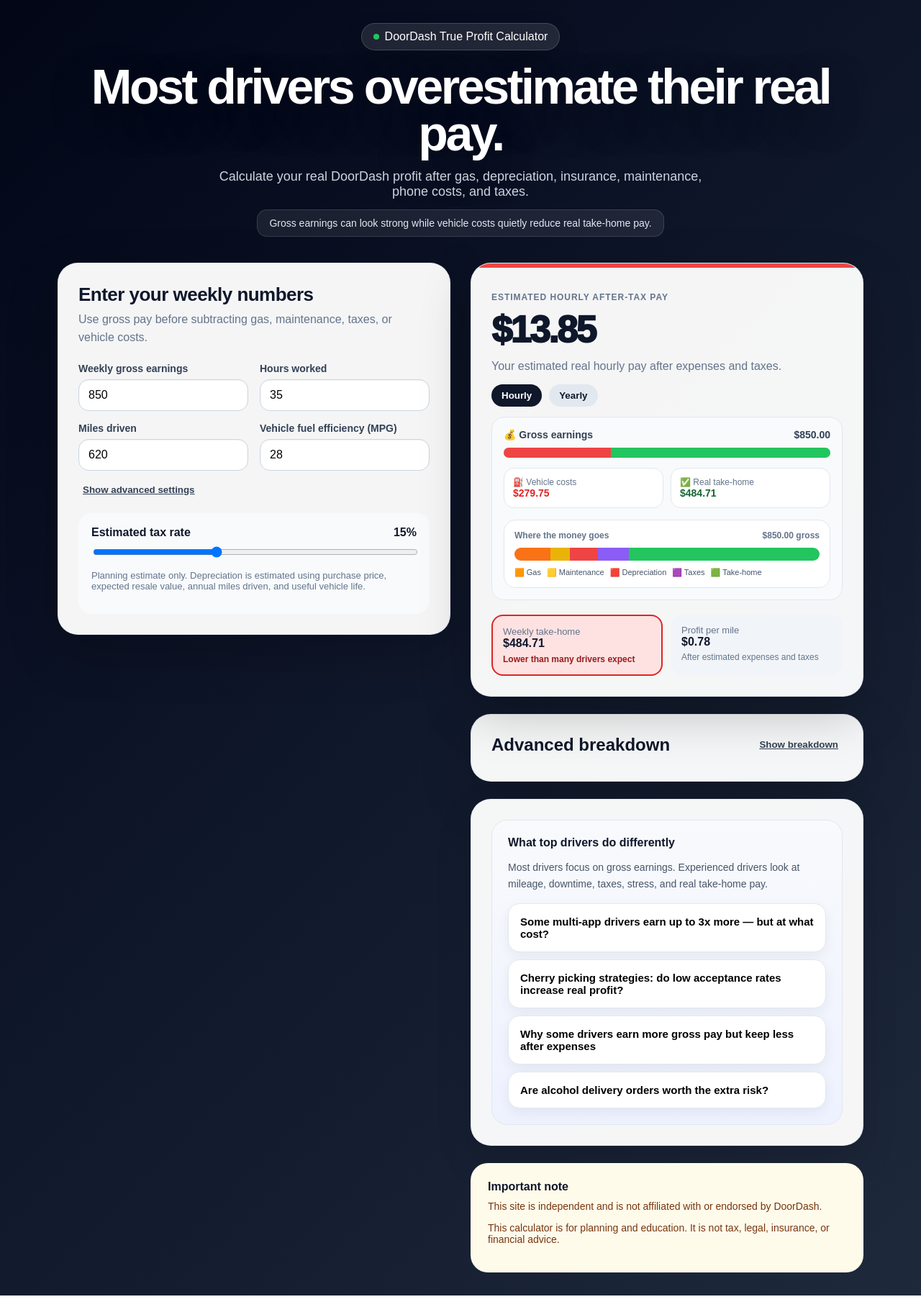
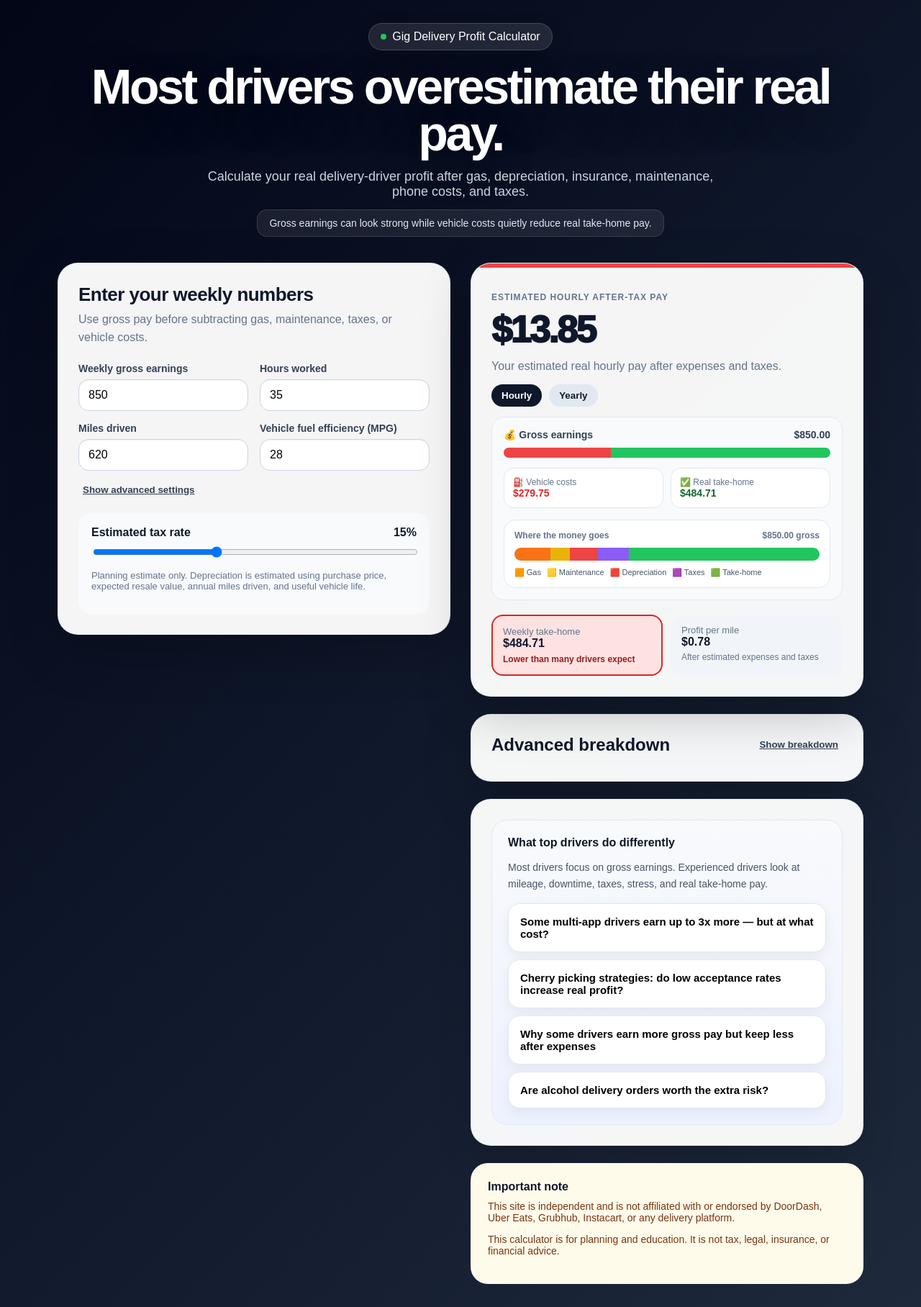
Before and after one commit to ed-crypto/profit-per-mile, a React (Vite) app: page / in a window 1280 px wide. Shown: the whole page at 72% size. Built offline with nearby package versions, Linux system fonts and the light colour scheme.

Commit message:
broaden calculator branding

```diff
--- a/src/App.jsx
+++ b/src/App.jsx
@@ -1,6 +1,6 @@
 import React, { useState, useEffect } from "react";
 
-export default function DoorDashProfitCalculator() {
+export default function GigDeliveryProfitCalculator() {
   const [revenue, setRevenue] = useState(850);
   const [hours, setHours] = useState(35);
   const [miles, setMiles] = useState(620);
@@ -462,11 +462,11 @@
         <div style={{ textAlign: "center", color: "white", marginBottom: "36px" }}>
           <div className="hero-pill" style={{ display: "inline-flex", alignItems: "center", gap: "8px", background: "rgba(255,255,255,0.1)", border: "1px solid rgba(255,255,255,0.16)", padding: "9px 16px", borderRadius: "999px", marginBottom: "18px", boxShadow: "0 12px 30px rgba(0,0,0,0.18)" }}>
             <span style={{ width: "8px", height: "8px", borderRadius: "999px", background: "#22c55e", display: "inline-block" }} />
-            DoorDash True Profit Calculator
+            Gig Delivery Profit Calculator
           </div>
           <h1 className="hero-title" style={{ fontSize: "clamp(40px, 6vw, 68px)", lineHeight: 0.96, letterSpacing: "-0.05em", margin: 0, textShadow: "0 20px 60px rgba(0,0,0,0.35)" }}>Most drivers overestimate their real pay.</h1>
           <p className="hero-subtitle" style={{ maxWidth: "720px", margin: "16px auto 0", color: "#cbd5e1", fontSize: "18px" }}>
-            Calculate your real DoorDash profit after gas, depreciation, insurance, maintenance, phone costs, and taxes.
+            Calculate your real delivery-driver profit after gas, depreciation, insurance, maintenance, phone costs, and taxes.
           </p>
           <div style={{ marginTop: "14px", display: "inline-block", background: "rgba(255,255,255,0.08)", border: "1px solid rgba(255,255,255,0.12)", padding: "10px 16px", borderRadius: "14px", color: "#e2e8f0", fontSize: "14px" }}>
             Gross earnings can look strong while vehicle costs quietly reduce real take-home pay.
@@ -532,7 +532,7 @@
               </div>
               {showYearlyView && (
                 <div style={{ marginTop: "12px", background: "#eff6ff", border: "1px solid #bfdbfe", borderRadius: "14px", padding: "14px", fontSize: "14px", color: "#1e3a8a" }}>
-                  Based on your current weekly inputs, your estimated annual DoorDash revenue is <strong>{formatMoney(yearlyRevenue)}</strong> and projected annual take-home pay is <strong>{formatMoney(yearlyTakeHome)}</strong>.
+                  Based on your current weekly inputs, your estimated annual delivery income is <strong>{formatMoney(yearlyRevenue)}</strong> and projected annual take-home pay is <strong>{formatMoney(yearlyTakeHome)}</strong>.
                 </div>
               )}
               <div style={{ marginTop: "14px", background: "#f8fafc", borderRadius: "18px", padding: "16px", fontSize: "14px", color: "#334155", border: "1px solid #e2e8f0" }}>
@@ -693,7 +693,7 @@
             <div style={{ background: "#fffbeb", borderRadius: "24px", padding: "24px", marginTop: "24px" }}>
               <strong>Important note</strong>
               <p style={{ color: "#78350f", fontSize: "14px", marginTop: "10px" }}>
-                This site is independent and is not affiliated with or endorsed by DoorDash.
+                This site is independent and is not affiliated with or endorsed by DoorDash, Uber Eats, Grubhub, Instacart, or any delivery platform.
               </p>
               <p style={{ color: "#78350f", fontSize: "14px" }}>
                 This calculator is for planning and education. It is not tax, legal, insurance, or financial advice.
```
